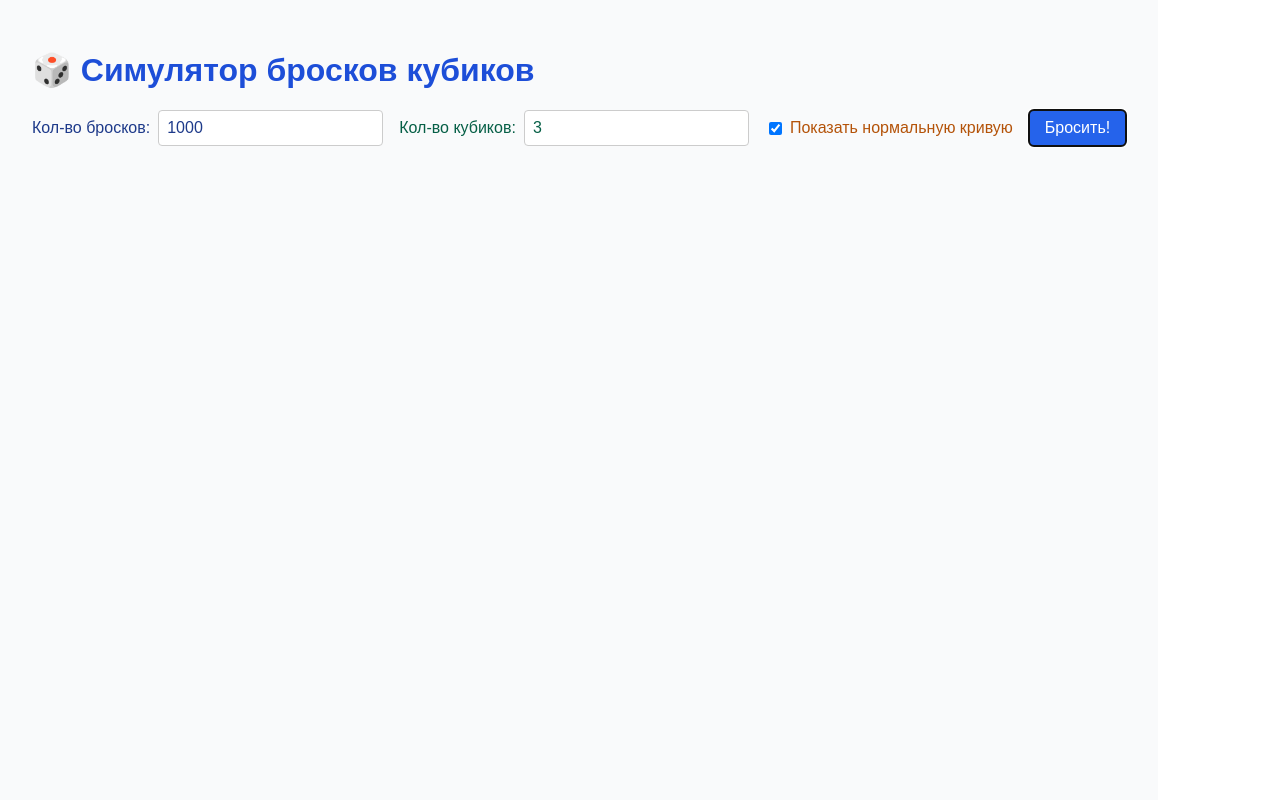
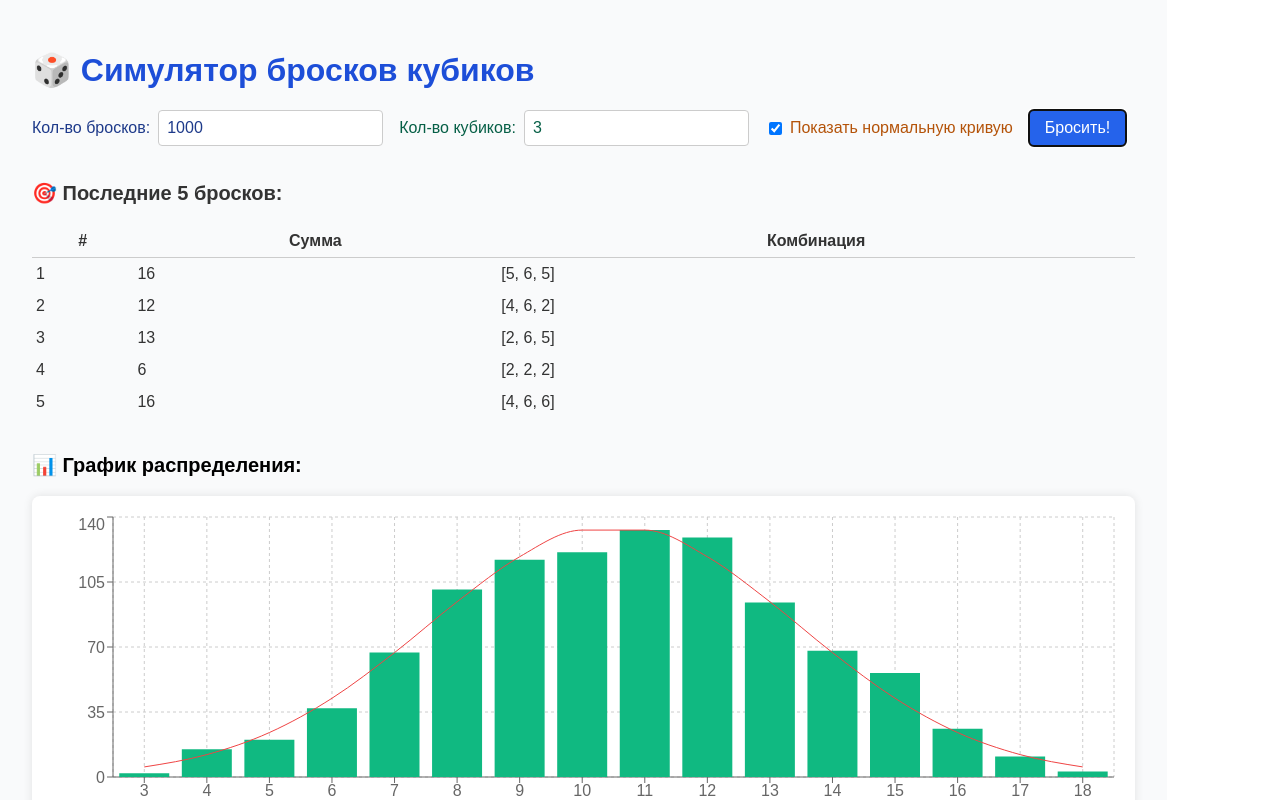
Before and after one commit to glavys/dice-distribution, a React (Vite) app: page / in a window 1280 px wide. Both pictures are taken after a click on the button "Бросить!". Shown: the top 800 px of the page. Built offline with nearby package versions, Linux system fonts and the light colour scheme.

Commit message:
Обновление: вернул график, таблицу, нормальную кривую и стиль

```diff
--- a/src/App.tsx
+++ b/src/App.tsx
@@ -105,7 +105,56 @@ export default function App() {
         </button>
       </div>
 
-      {/* Остальной код не меняется */}
+      {lastRolls.length > 0 && (
+        <div style={{ marginTop: "2rem" }}>
+          <h2 style={{ fontSize: "20px", fontWeight: "bold" }}>🎯 Последние 5 бросков:</h2>
+          <table style={{ width: "100%", borderCollapse: "collapse", marginTop: "0.5rem" }}>
+            <thead>
+              <tr>
+                <th style={{ borderBottom: "1px solid #ccc", padding: "4px" }}>#</th>
+                <th style={{ borderBottom: "1px solid #ccc", padding: "4px" }}>Сумма</th>
+                <th style={{ borderBottom: "1px solid #ccc", padding: "4px" }}>Комбинация</th>
+              </tr>
+            </thead>
+            <tbody>
+              {lastRolls.map((combo, idx) => (
+                <tr key={idx}>
+                  <td style={{ padding: "4px" }}>{idx + 1}</td>
+                  <td style={{ padding: "4px" }}>{combo.reduce((a, b) => a + b, 0)}</td>
+                  <td style={{ padding: "4px" }}>[{combo.join(", ")}]</td>
+                </tr>
+              ))}
+            </tbody>
+          </table>
+        </div>
+      )}
+
+      {frequency.length > 0 && (
+        <div style={{ marginTop: "2rem" }}>
+          <h2 style={{ fontSize: "20px", fontWeight: "bold", color: "black" }}>📊 График распределения:</h2>
+          <div ref={chartRef} style={{ marginTop: "1rem", background: "white", padding: "1rem", borderRadius: "8px", boxShadow: "0 0 10px rgba(0,0,0,0.1)" }}>
+            <ResponsiveContainer width="100%" height={300}>
+              <ComposedChart data={frequency}>
+                <CartesianGrid strokeDasharray="3 3" />
+                <XAxis dataKey="sum" />
+                <YAxis />
+                <Tooltip />
+                <Bar dataKey="count" fill="#10b981" />
+                {showNormal && <Line type="monotone" dataKey="value" stroke="#ef4444" dot={false} />}
+              </ComposedChart>
+            </ResponsiveContainer>
+          </div>
+          <button
+            onClick={downloadChart}
+            style={{ marginTop: "1rem", padding: "0.5rem 1rem", backgroundColor: "#059669", color: "white", border: "none", borderRadius: "5px" }}
+          >
+            Скачать график PNG
+          </button>
+          <p style={{ marginTop: "1rem", fontStyle: "italic", color: "#374151" }}>
+            Чем больше кубиков, тем больше распределение похоже на нормальное (колоколообразное). Красная линия — теоретическая кривая Гаусса 📈
+          </p>
+        </div>
+      )}
     </div>
   );
 }
```
